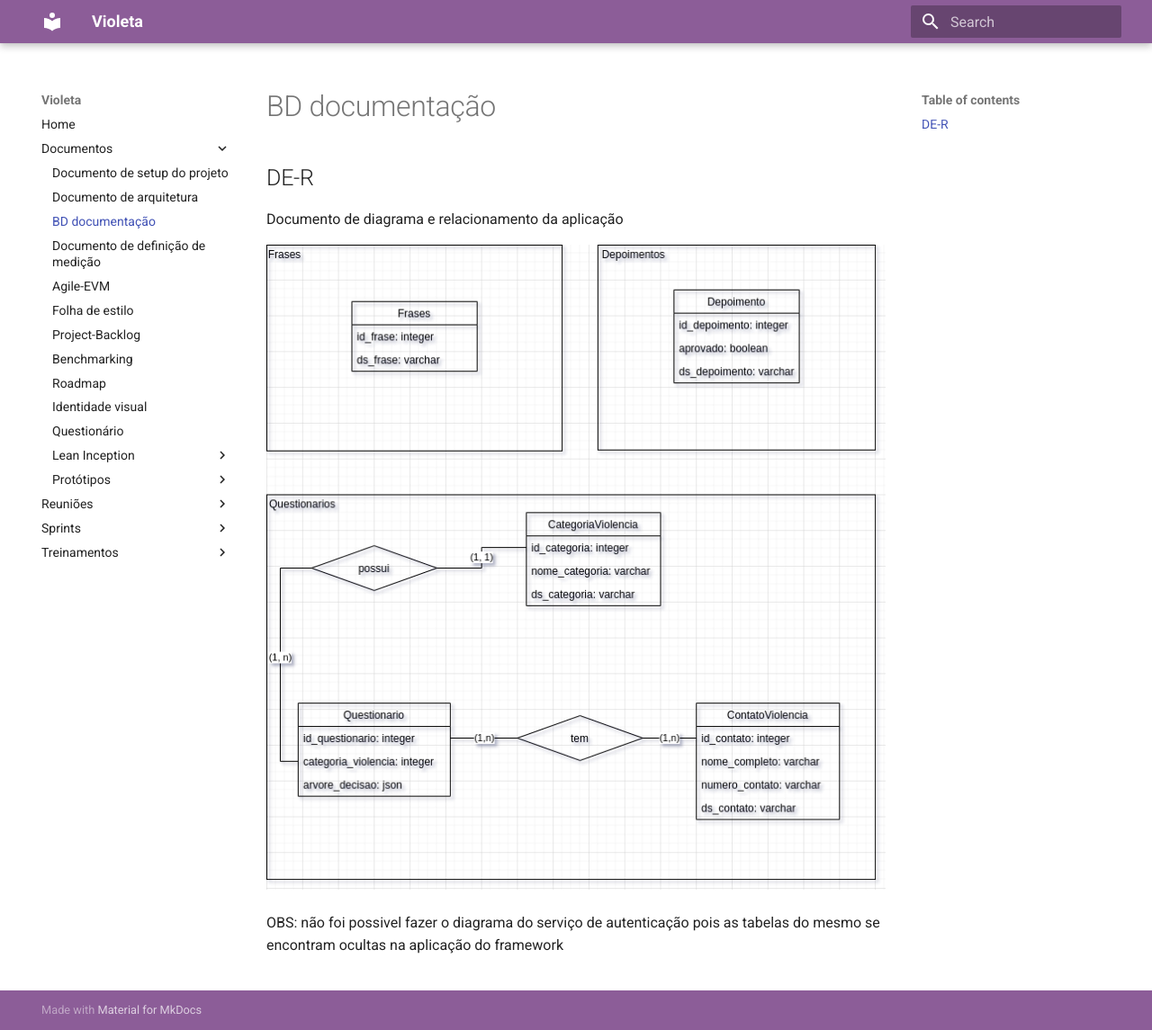
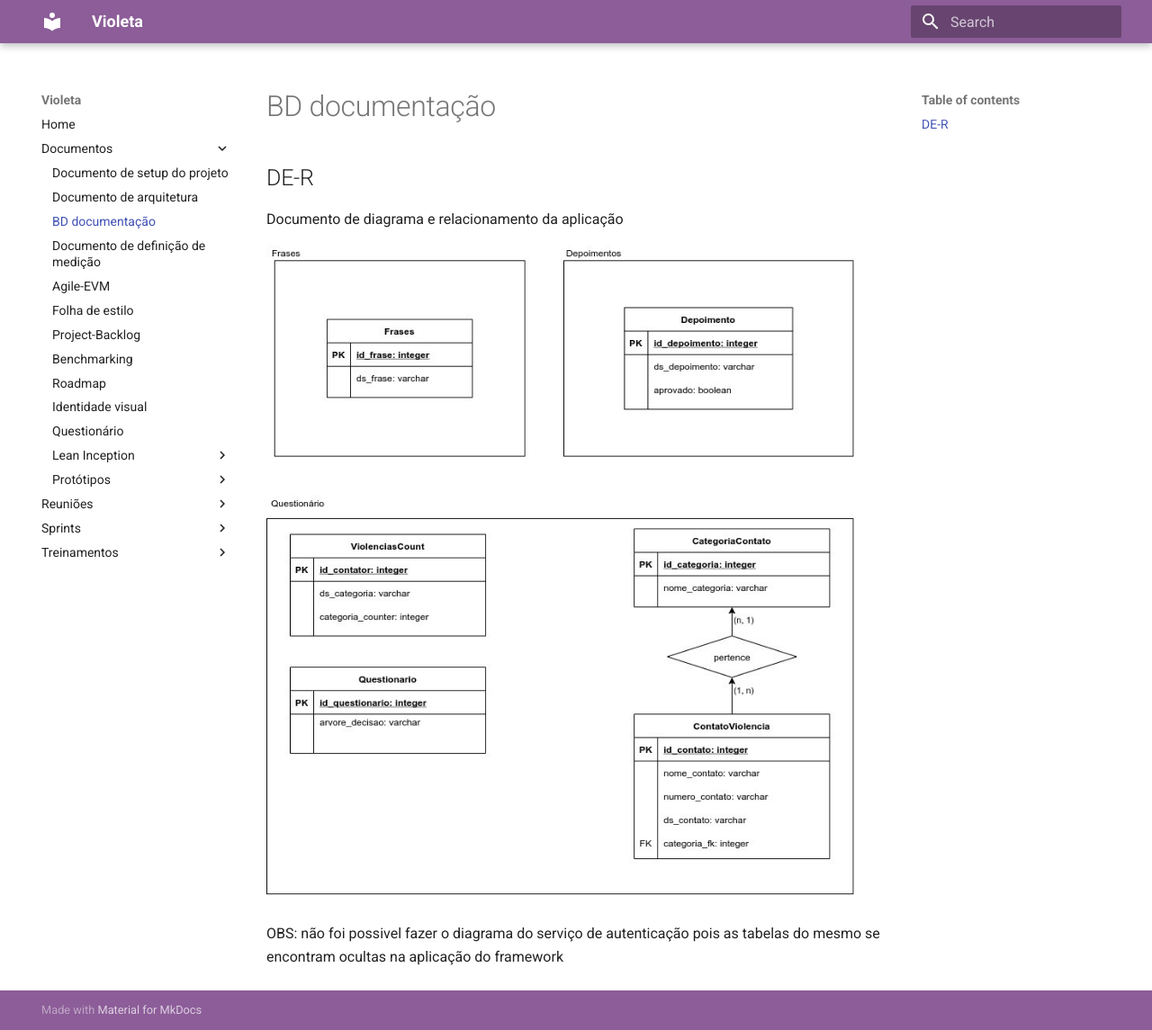
Before and after one commit to fga-eps-mds/2020.2-Violeta-Documentacao, an MkDocs documentation site: the page built from docs/Projeto/diagrama_de_relacionamento_bd.md, in a window 1280 px wide and 1145 px high. Shown: the whole window at 90% size. Built offline with MkDocs 1.6.1 and Material for MkDocs 9.7.7, drawn with Linux system fonts in a browser that asks for light colours.

Commit message:
Atualizando doc de bd.

```diff
--- a/docs/Projeto/diagrama_de_relacionamento_bd.md
+++ b/docs/Projeto/diagrama_de_relacionamento_bd.md
@@ -2,7 +2,7 @@
 
 Documento de diagrama e relacionamento da aplicação
 
-![banco de dados](../img/der_eps.png)
+![banco de dados](../img/der_eps.jpg)
 
 OBS: não foi possivel fazer o diagrama do serviço de autenticação
 pois as tabelas do mesmo se encontram ocultas na aplicação do framework
```
Also changed, not shown: docs/img/der_eps.jpg (added), docs/img/der_eps.png (deleted).
